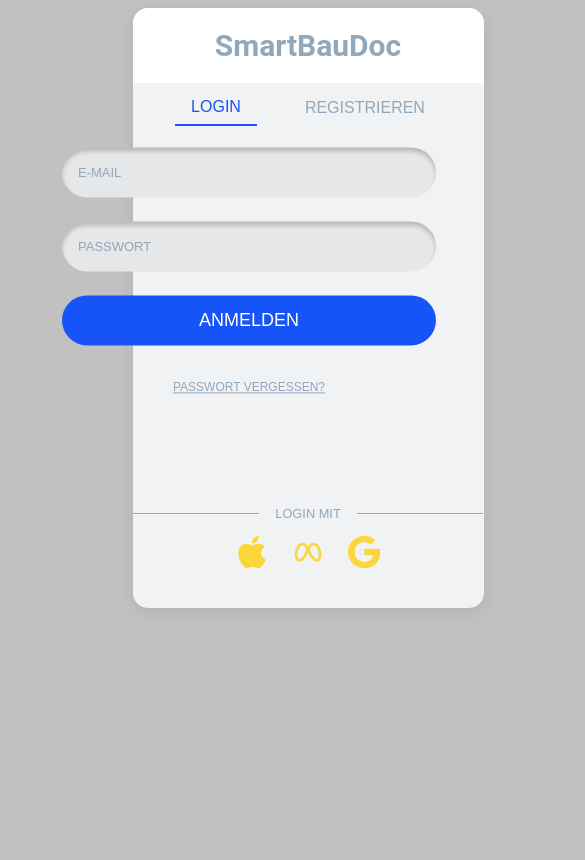
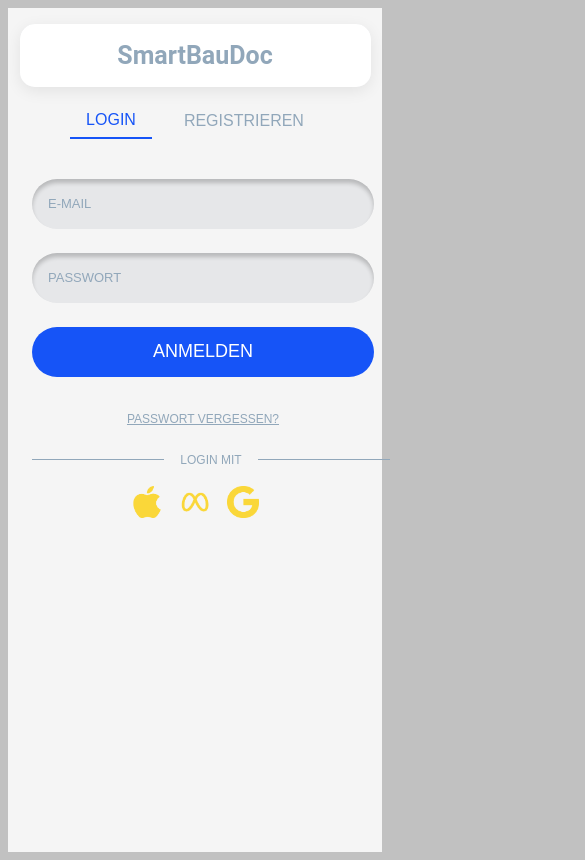
Before and after one commit to edwingutar/smartBauDoc, an Angular app in the folder frontend/: page /AuthView in a window 390 px wide. Shown: the top 860 px of the page, 585 px wide, since content can reach past the window. Built offline with nearby package versions, Linux system fonts and the light colour scheme.

Commit message:
Responsive Design der Auth-View

```diff
--- a/frontend/src/app/components/auth-view/auth-view.component.css
+++ b/frontend/src/app/components/auth-view/auth-view.component.css
@@ -3,17 +3,24 @@
   display: flex;
   flex-direction: column;
   align-items: center;
-  width: 600px;
+  width: 100%;
+  max-width: 600px;
+  margin: 0 auto;
+  min-height: 100vh;
+  background: #f5f5f5;
+  box-sizing: border-box;
+  padding: 2rem 1rem 1rem 1rem;
+}
 
-}
 .switch-buttons {
   display: flex;
-  position: absolute;
-  top: 11%;
   justify-content: center;
   gap: 2rem;
-  margin-top: 1rem;
+  margin-top: 1.5rem;
+  position: static;
+  width: 100%;
 }
+
 .switch-btn {
   background: none;
   border: none;
@@ -22,37 +29,36 @@
   font-size: 1rem;
   cursor: pointer;
   padding: 0.5rem 1rem;
+  transition: color 0.2s, border-bottom 0.2s;
 }
 .switch-btn.active {
   color: #1654F7;
   border-bottom: 2px solid #1654F7;
 }
+
 .form-wrapper {
-  position: absolute;
-  transform: translate(-50%, -50%);
-  width: 500px;
+  width: 100%;
+  max-width: 400px;
+  margin: 2.5rem auto 0 auto;
+  position: static;
+  transform: none;
 }
-.login-form {
-  top: 43.2%;
-  left: 48%;
-}
-.register-form {
-  top: 52%;
-  left: 48%;
-}
+
 .section-divider {
-  position: absolute;
   display: flex;
   align-items: center;
   justify-content: center;
-  top: 83%;
   font-family: Arial, Helvetica, sans-serif;
   font-size: 0.8rem;
   color: #91A7BA;
   gap: 1rem;
-  width: 350px;
+  width: 100%;
+  max-width: 350px;
+  margin: 2rem auto 0 auto;
   padding: 0 1rem;
+  position: static;
 }
+
 .section-divider::before,
 .section-divider::after {
   content: '';
@@ -60,14 +66,16 @@
   height: 1px;
   background-color: #91A7BA;
 }
+
 .social-icons {
-  position: absolute;
-  top: 88%;
   display: flex;
   justify-content: center;
   gap: 1.5rem;
   width: 100%;
+  margin: 2rem 0 0 0;
+  position: static;
 }
+
 .icon-button {
   background: none;
   border: none;
@@ -81,3 +89,31 @@
   width: 32px;
   height: 32px;
 }
+
+/* Responsive Anpassungen für Mobilgeräte */
+@media (max-width: 600px) {
+  .auth-wrapper {
+    max-width: 100vw;
+    padding: 1rem 0.5rem 0.5rem 0.5rem;
+    min-height: 100vh;
+    background: #f5f5f5;
+  }
+  .form-wrapper {
+    max-width: 100vw;
+    padding: 0;
+    margin-top: 1.5rem;
+  }
+  .switch-buttons {
+    gap: 1rem;
+    margin-top: 1rem;
+  }
+  .section-divider {
+    max-width: 95vw;
+    font-size: 0.75rem;
+    margin-top: 1.2rem;
+  }
+  .social-icons {
+    gap: 1rem;
+    margin-top: 1.2rem;
+  }
+}
--- a/frontend/src/app/components/auth-view/auth-view.component.html
+++ b/frontend/src/app/components/auth-view/auth-view.component.html
@@ -3,11 +3,12 @@
   <app-window-title
     [title]= title
     [width]= width
-    [height]= height
+    [height]= "'auto'"
     [minWidth]= minWidth
     [maxWidth]= maxWidth
-    [minHeight]= minHeight
-    [maxHeight]= maxHeight
+    [minHeight]= "'0'"
+    [maxHeight]= "'none'"
+
   />
 
   <nav aria-label="Anmeldung oder Registrierung auswählen" class="switch-buttons">
```
